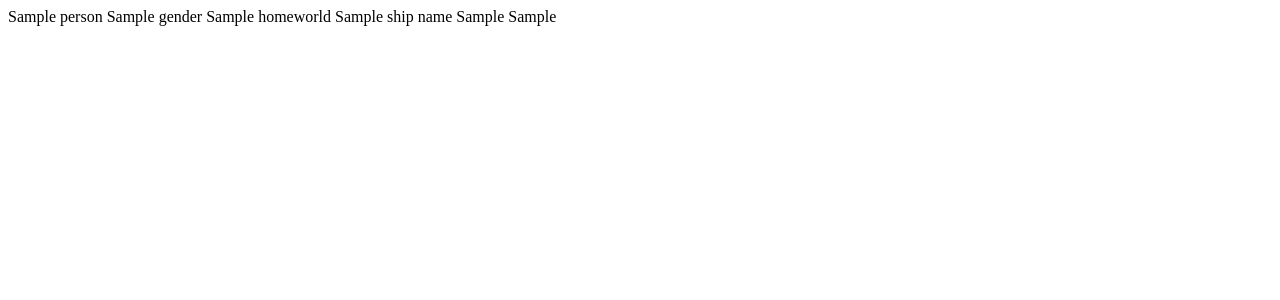
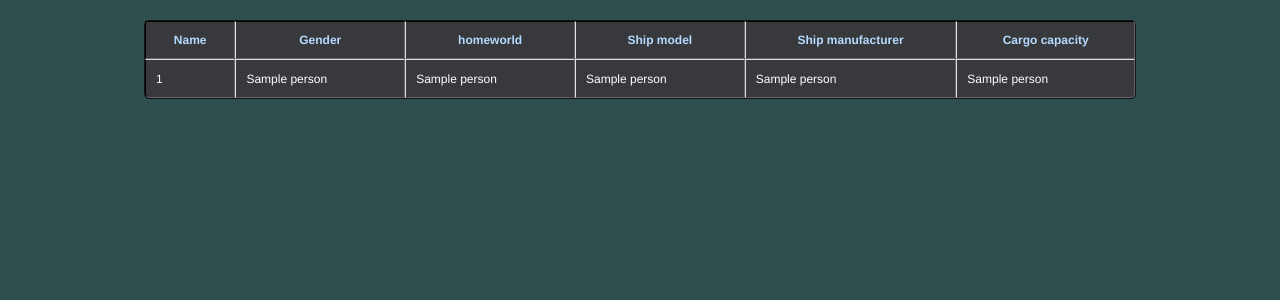
Before and after one commit to gezm0/internship_diploma, a Flask app: template app_front/templates/index.html in a window 1280 px wide. Shown: the top 300 px of the page. Run offline with Flask 2, Linux system fonts and the light colour scheme; the template is opened without the code that fills it: most values are stand-ins (such as "Sample title", 1, 10 or a date in 2020); some libraries are stand-ins or nearby versions.

Commit message:
little dbs rework and front implementation (flask)

```diff
--- a/app_front/app.py
+++ b/app_front/app.py
@@ -3,14 +3,6 @@
 import os
 import psycopg2
 from flask import Flask, render_template
-
-select_output = '''
-    select persons_with_starships.name, persons_with_starships.gender, persons_with_starships.homeworld, starships.name,
-    starships.model, starships.cargo_capacity from persons_with_starships, starships
-    where persons_with_starships.ships_id=starships.ship_id
-    order by starships.cargo_capacity desc
-    limit 10;
-    '''
 
 app = Flask(__name__)
 
@@ -27,12 +19,11 @@ def get_db_connection():
 def index():
     conn = get_db_connection()
     cur = conn.cursor()
-    cur.execute(select_output)
+    cur.execute("select name, gender, homeworld, ship_model, ship_manufacturer, cargo_capacity from persons limit 10;")
     persons = cur.fetchall()
     cur.close()
     conn.close()
-    return render_template('index.html', person=persons[0], gender=persons[1], homeworld=persons[2],
-                            ship_name=persons[3], ship_model=persons[4], ship_cargo=persons[5])
+    return render_template('index.html', persons=persons)
 
 if __name__ == "__main__":
     app.run(host='0.0.0.0')
--- /dev/null
+++ b/app_front/static/style.css
@@ -0,0 +1,75 @@
+body {
+    margin: 20px;
+}
+
+table {
+    width: 80%;
+    margin-bottom: 18px;
+    padding: 0;
+    font-size: 13px;
+    border: 1px solid #141415;
+    border-spacing: 0;
+    border-collapse: separate;
+	-webkit-border-radius: 5px;
+    -moz-border-radius: 5px;
+    border-radius: 5px;
+    background-color: #37393c;
+    font-family: Helvetica, Arial;
+    font-size: 12px;
+    color: white;
+}
+
+table th, table td {
+    padding: 10px 10px 9px;
+    line-height: 18px;
+    text-align: left;
+}
+
+table th {
+    padding-top: 9px;
+    font-weight: bold;
+    vertical-align: middle;
+    color: #b6daff;
+}
+
+table td {
+    vertical-align: top;
+    border-top: 1px solid #ddd;
+}
+
+table th+th,table td+td,table th+td {
+    border-left: 1px solid #ddd;
+}
+
+table thead tr:first-child th:first-child, table tbody tr:first-child td:first-child {
+    -webkit-border-radius: 5px 0 0 0;
+    -moz-border-radius: 5px 0 0 0;
+    border-radius: 5px 0 0 0;
+}
+
+table thead tr:first-child th:last-child, table tbody tr:first-child td:last-child {
+    -webkit-border-radius: 0 5px 0 0;
+    -moz-border-radius: 0 5px 0 0;
+    border-radius: 0 5px 0 0;
+}
+
+table tbody tr:last-child td:first-child {
+    -webkit-border-radius: 0 0 0 5px;
+    -moz-border-radius: 0 0 0 5px;
+    border-radius: 0 0 0 5px;
+}
+
+table tbody tr:last-child td:last-child {
+    -webkit-border-radius: 0 0 5px 0;
+    -moz-border-radius: 0 0 5px 0;
+    border-radius: 0 0 5px 0;
+}
+
+table tbody tr:nth-child(odd) td {
+	background-color: #323841;
+}
+
+table tbody tr:hover td {
+    background-color: #202223;
+	cursor: pointer;
+}
--- a/app_front/templates/index.html
+++ b/app_front/templates/index.html
@@ -1,10 +1,33 @@
-<html><body>
-<tr>
-<td>{{ person }}</td>
-<td>{{ gender }}</td>
-<td>{{ homeworld }}</td>
-<td>{{ ship_name }}</td>
-<td>{{ ship_model }}</td>
-<td>{{ ship_cargo }}</td>
-</tr>
-</body></html>
+<!DOCTYPE html PUBLIC "-//W3C//DTD HTML 4.01 Transitional//EN">
+<html>
+<head>
+<meta content="text/html; charset=UTF-8" http-equiv="content-type">
+<link rel="stylesheet" type="text/css" href="{{ url_for('static',filename='style.css') }}">
+<title>Articles</title>
+</head>
+<body bgcolor="DarkSlateGray">
+<center>
+    <table border="2">
+        <tr>
+            <th><center>Name</center></th>
+            <th><center>Gender</center></th>
+            <th><center>homeworld</center></th>
+            <th><center>Ship model</center></th>
+            <th><center>Ship manufacturer</center></th>
+            <th><center>Cargo capacity</center></th>
+        </tr>
+
+        {% for person in persons %}
+        <tr>
+            <td>{{ person[0] }}</td>
+            <td>{{ person[1] }}</td>
+            <td>{{ person[2] }}</td>
+            <td>{{ person[3] }}</td>
+            <td>{{ person[4] }}</td>
+            <td>{{ person[5] }}</td>
+        </tr>
+        {% endfor %}
+    </table>
+</center>
+</body>
+</html>
--- a/app_infra/db_drop_tables.py
+++ b/app_infra/db_drop_tables.py
@@ -13,7 +13,7 @@ conn = psycopg2.connect(
 
 cursor = conn.cursor()
 
-list_tables = ['starships', 'persons_with_starships']
+list_tables = ['starships', 'persons_with_starships', 'persons']
 for table_to_drop in list_tables:
 
   drop_table = (f"DROP table {table_to_drop};")
```
Also changed, not shown: app_back/app.py (+11 -0 lines), app_infra/db_create_tables.py (+7 -0 lines).
